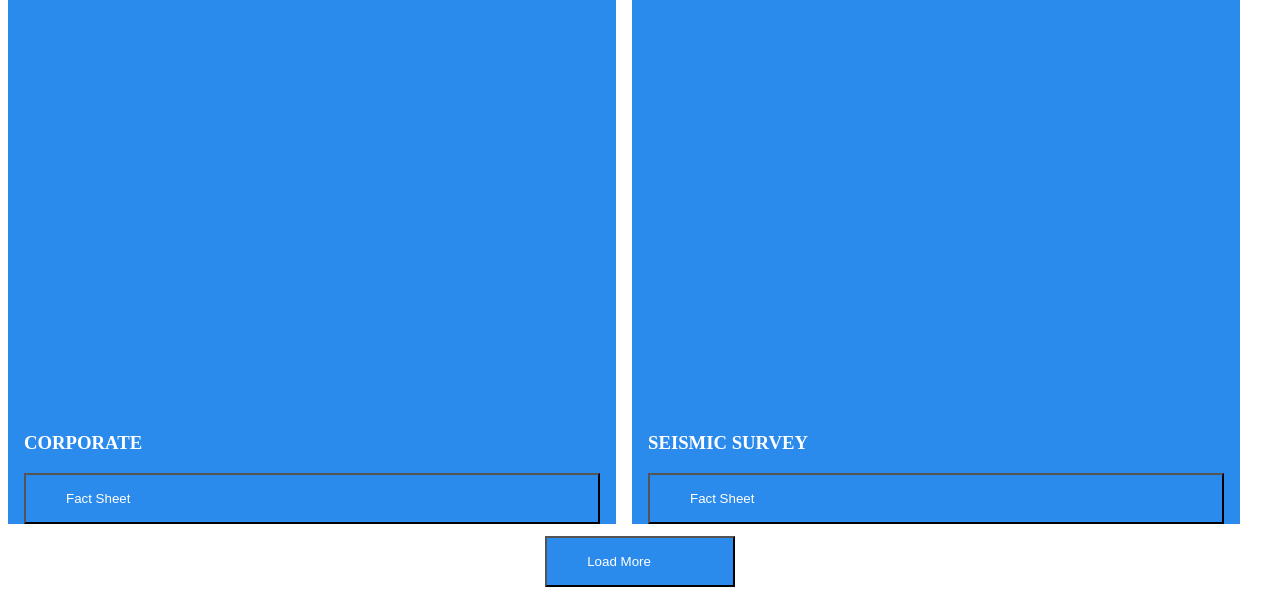
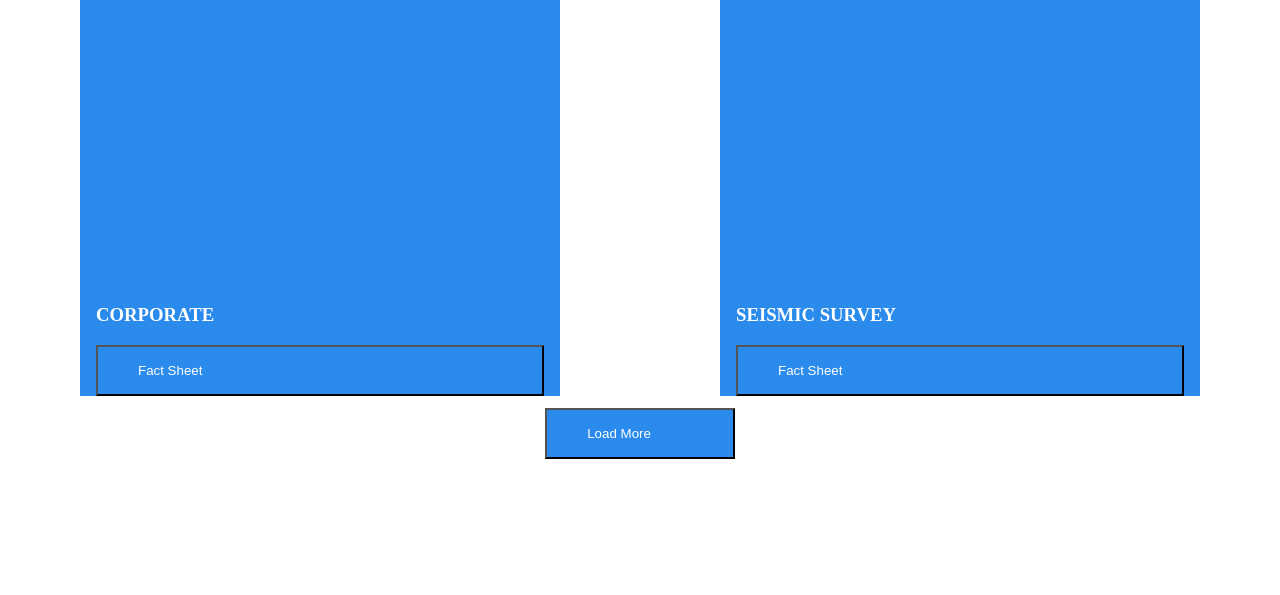
Before and after one commit to aistiscode/swn, a plain HTML site: page index.html in a window 1280 px wide. Shown: the part 1052-1647 px from the top of the page. After the commit the page ends 1519 px from the top, so only its background shows below. Drawn offline with Linux system fonts and the light colour scheme.

Commit message:
adjusted publication sizing and positioning

```diff
--- a/style.css
+++ b/style.css
@@ -96,6 +96,8 @@ article{
 .publications-container{
     display: flex;
     flex-direction: column;
+    justify-content: space-around;
+    align-items: center;
     gap: 1.25vw;
     margin-bottom: 1.5vh;
 }
@@ -106,8 +108,8 @@ article{
     background-color: #2A8BED;
     color: white;
     padding: 0rem 1rem;
-    height: 45vw;
-    width: 45vw;
+    height: 80vw;
+    width: 80vw;
  }
 
 @media only screen and (min-width: 768px){
@@ -134,6 +136,10 @@ article{
     .publications-container{
         flex-direction: row;
     }
+    .publication{
+        height: 35vw;
+        width: 35vw;
+    }
 
     .load-more-btn{
         width: 15%;
```
